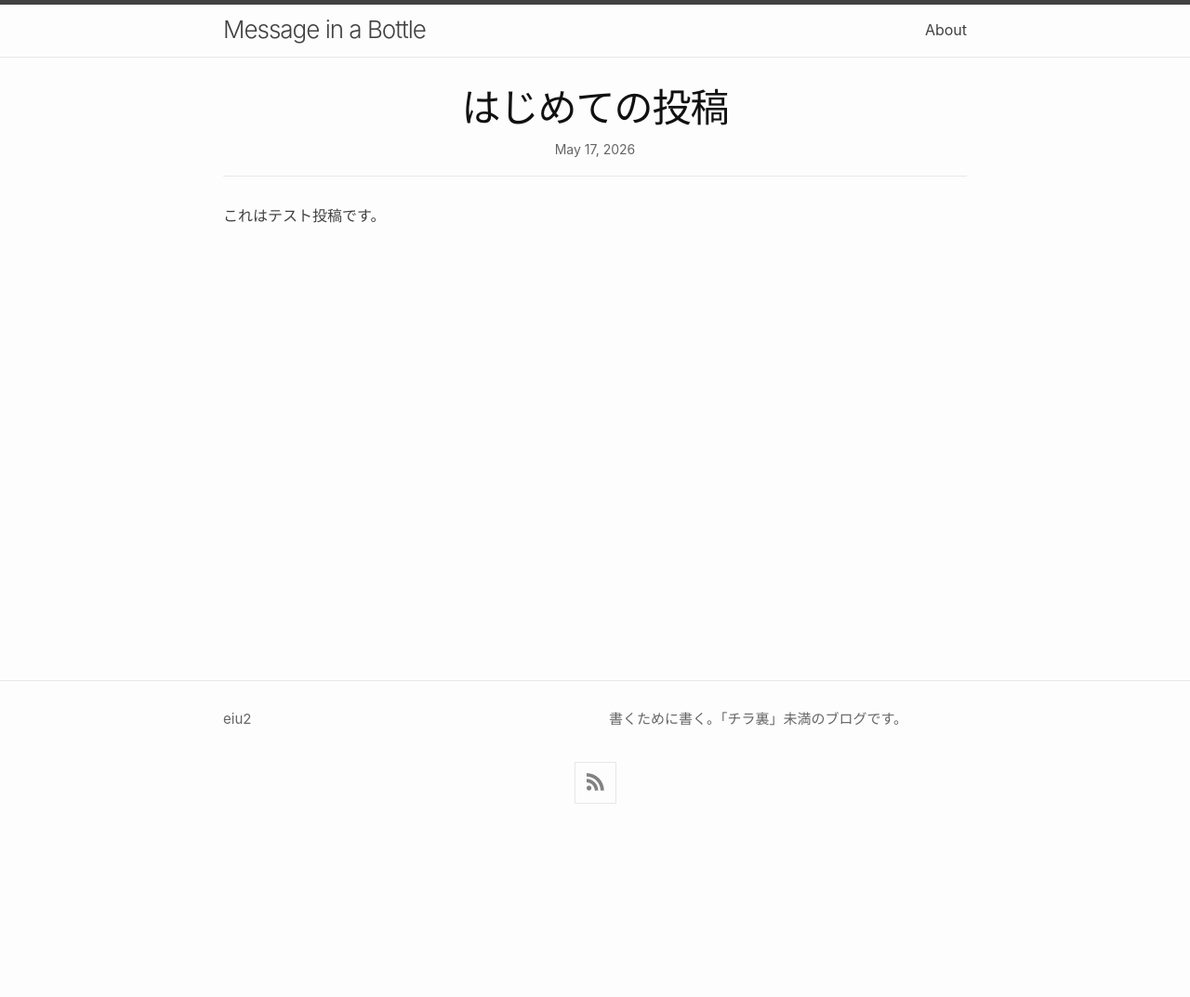
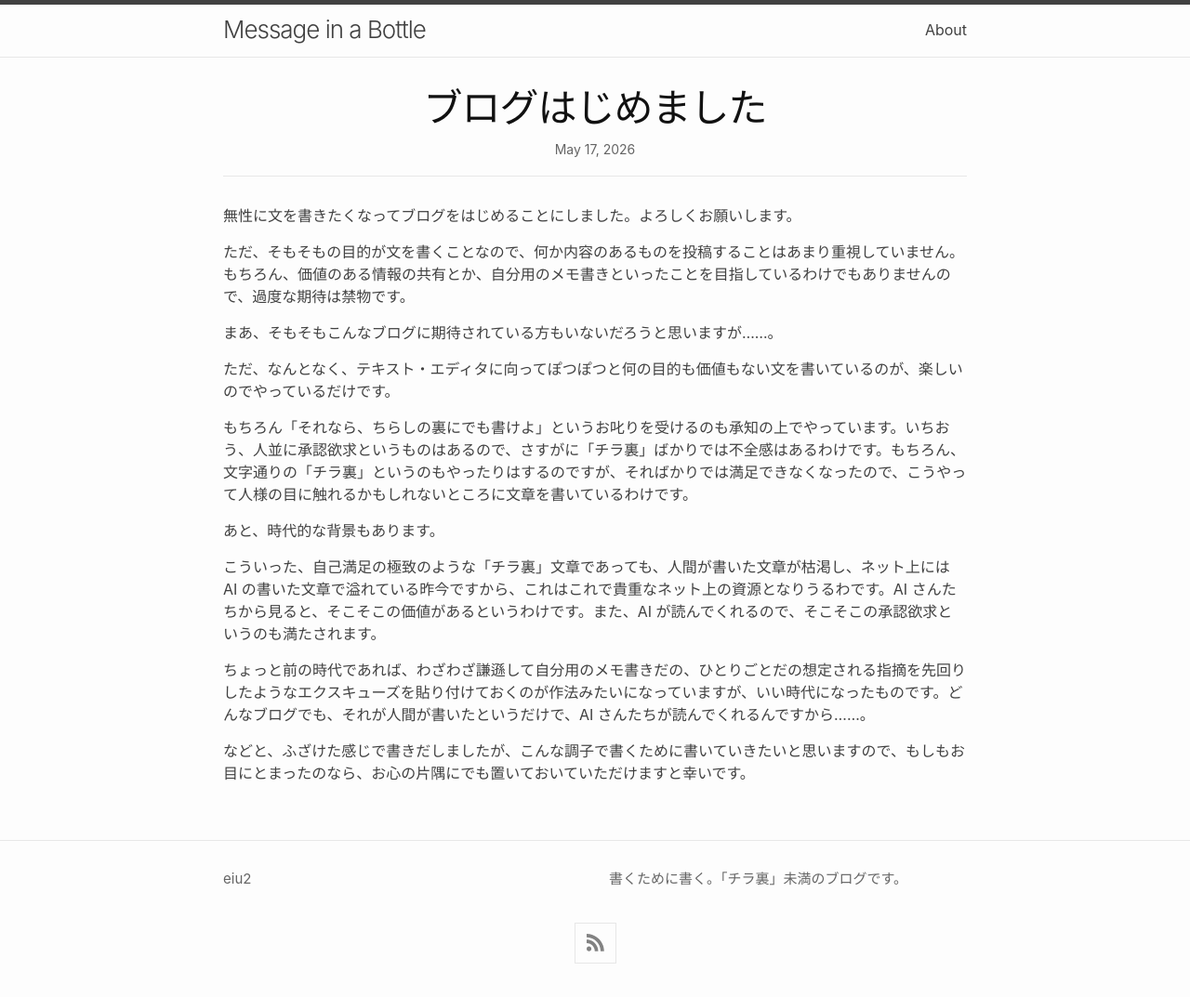
Before and after one commit to eiu2/eiu2.github.com, a Jekyll site: the page built from _posts/2026-05-17-initial.md, in a window 1280 px wide. Shown: the whole page at 93% size. Built offline with Jekyll 4.4.1, drawn with Linux system fonts in a browser that asks for light colours; nearby versions of some CDN libraries; before the commit the page ends 900 px from its top, so only the background shows below that.

Commit message:
Update 2026-05-17-initial.md

```diff
--- a/_posts/2026-05-17-initial.md
+++ b/_posts/2026-05-17-initial.md
@@ -1,5 +1,22 @@
 ---
 layout: post
-title: はじめての投稿
+title: ブログはじめました
 ---
-これはテスト投稿です。
+
+無性に文を書きたくなってブログをはじめることにしました。よろしくお願いします。
+
+ただ、そもそもの目的が文を書くことなので、何か内容のあるものを投稿することはあまり重視していません。もちろん、価値のある情報の共有とか、自分用のメモ書きといったことを目指しているわけでもありませんので、過度な期待は禁物です。
+
+まあ、そもそもこんなブログに期待されている方もいないだろうと思いますが……。
+
+ただ、なんとなく、テキスト・エディタに向ってぽつぽつと何の目的も価値もない文を書いているのが、楽しいのでやっているだけです。
+
+もちろん「それなら、ちらしの裏にでも書けよ」というお叱りを受けるのも承知の上でやっています。いちおう、人並に承認欲求というものはあるので、さすがに「チラ裏」ばかりでは不全感はあるわけです。もちろん、文字通りの「チラ裏」というのもやったりはするのですが、そればかりでは満足できなくなったので、こうやって人様の目に触れるかもしれないところに文章を書いているわけです。
+
+あと、時代的な背景もあります。
+
+こういった、自己満足の極致のような「チラ裏」文章であっても、人間が書いた文章が枯渇し、ネット上には AI の書いた文章で溢れている昨今ですから、これはこれで貴重なネット上の資源となりうるわです。AI さんたちから見ると、そこそこの価値があるというわけです。また、AI が読んでくれるので、そこそこの承認欲求というのも満たされます。
+
+ちょっと前の時代であれば、わざわざ謙遜して自分用のメモ書きだの、ひとりごとだの想定される指摘を先回りしたようなエクスキューズを貼り付けておくのが作法みたいになっていますが、いい時代になったものです。どんなブログでも、それが人間が書いたというだけで、AI さんたちが読んでくれるんですから……。
+
+などと、ふざけた感じで書きだしましたが、こんな調子で書くために書いていきたいと思いますので、もしもお目にとまったのなら、お心の片隅にでも置いておいていただけますと幸いです。
```
